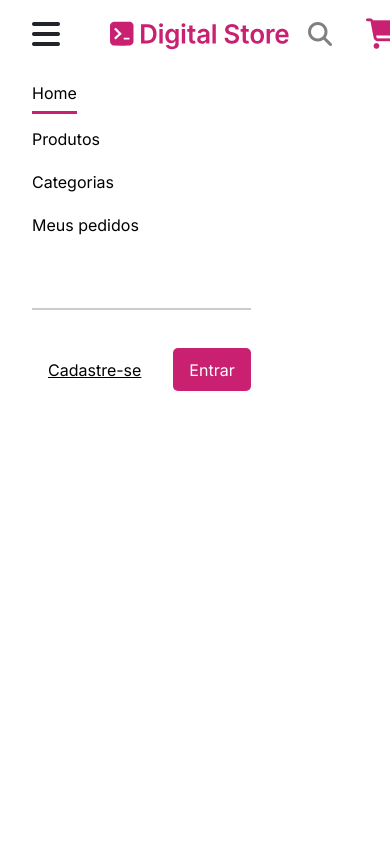
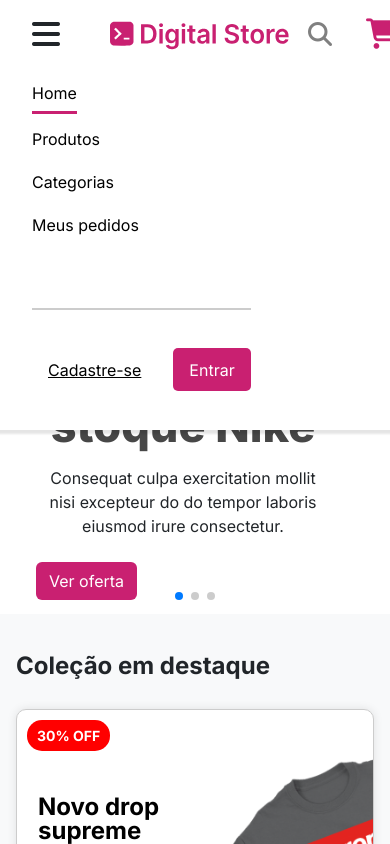
Before and after one commit to carlospph/rotas, a React (Vite) app: page / in a window 390 px wide. Both pictures are taken after a click on the icon 62 px from the left and 34 px from the top of the page. Shown: the top 844 px of the page. Built offline with nearby package versions, Linux system fonts and the light colour scheme.

Commit message:
add respomsividadde

```diff
--- a/src/components/header/Header.css
+++ b/src/components/header/Header.css
@@ -174,7 +174,6 @@ a.active {
 		gap: .8rem;
 	}
 
-
 	.field-computer {
 		display: none;
 	}
@@ -183,12 +182,11 @@ a.active {
 		display: none;
 	}
 
-	.onlyMobile{
-		display: block;
-	}
-	.mobile-menu {
-		min-height: 100vh;
-	}
+.onlyMobile {
+	display: flex;
+	margin: 0;
+	padding: 0;
+}
 
 	ul.mobile-menu {
 		margin: 0 0 0 1rem;
```
